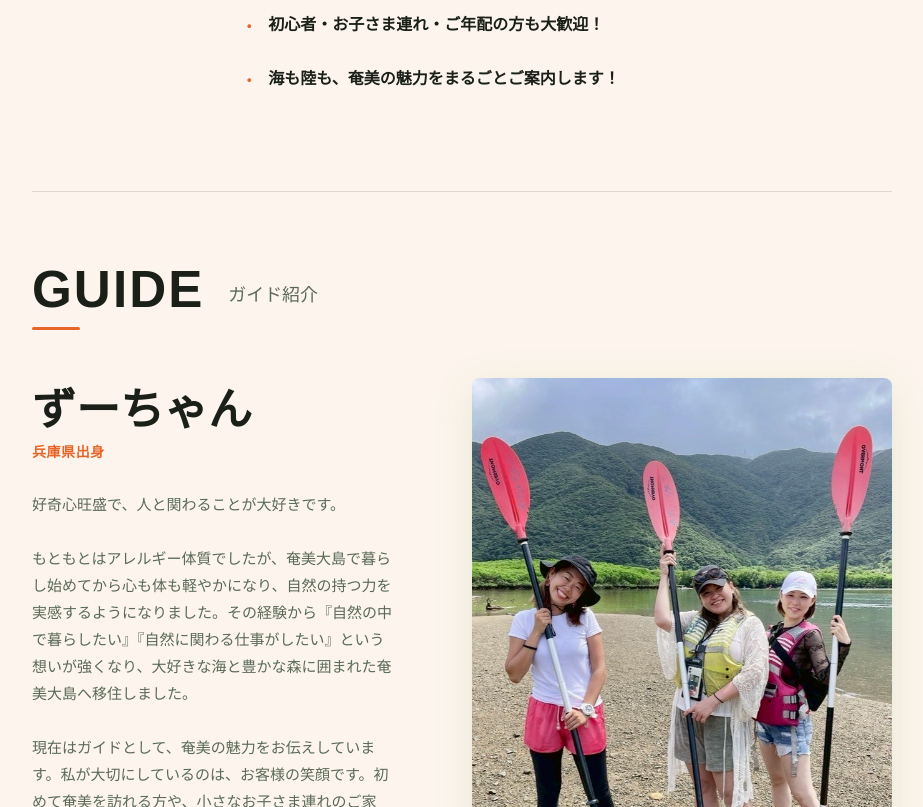
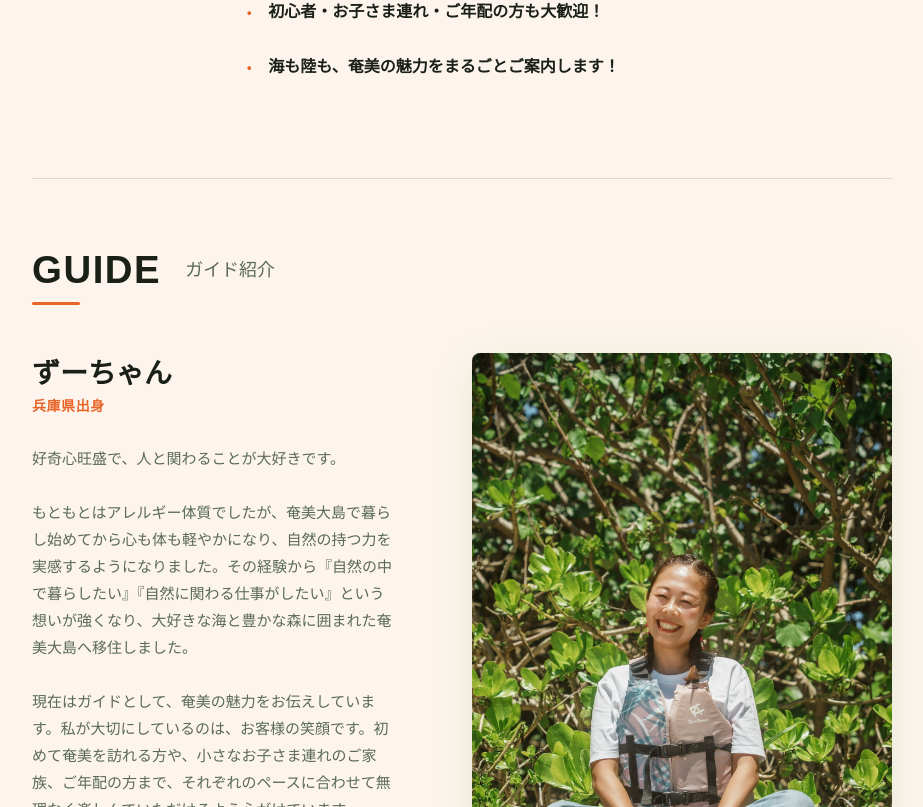
Before and after one commit to ikucha-portfolio/amami-guide-redesign, a React (Vite) app: page / in a window 1280 px wide. Shown: the part 1993-2800 px from the top of the page, without its empty margins (178-1101 px from the left). Built offline with nearby package versions, Linux system fonts and the light colour scheme.

Commit message:
各セクションタイトル・ガイド紹介の名前サイズを調整

```diff
--- a/src/components/Guide.jsx
+++ b/src/components/Guide.jsx
@@ -171,8 +171,8 @@ export default function Guide() {
     margin: "0 0 4px",
     fontFamily: "'Noto Sans JP', sans-serif",
     fontSize: isMobile
-                    ? "30px"
-                    : "clamp(28px, 3.5vw, 44px)",
+  ? "22px"
+  : "clamp(22px, 2.3vw, 28px)",
     fontWeight: 700,
     lineHeight: 1.3,
     color: C.text,
@@ -243,8 +243,6 @@ export default function Guide() {
               display: "flex",
               justifyContent: "flex-start",
               marginTop: isMobile ? "48px" : "64px",
-              paddingTop: isMobile ? "28px" : "32px",
-              borderTop: "1px solid rgba(62, 45, 33, 0.15)",
             }}
           >
             <a
--- a/src/siteData.js
+++ b/src/siteData.js
@@ -378,7 +378,7 @@ export const GUIDE = {
     "海も陸も、奄美の魅力をまるごとご案内します！"
   ],
 
-  image: "/images/guide.jpeg",
+  image: "/images/guide1.jpeg",
 
   forestImage: "/images/guide-sub.jpg",
 };
--- a/src/styles/designSystem.js
+++ b/src/styles/designSystem.js
@@ -27,7 +27,7 @@ export const SECTION_TITLE_ROW = {
 
 export const SECTION_TITLE = {
   fontFamily: "'Cabin', sans-serif",
-  fontSize: "clamp(32px, 4vw, 56px)",
+  fontSize: "clamp(28px, 3vw, 44px)",
   fontWeight: 700,
   letterSpacing: "0.04em",
   lineHeight: 1,
```
Lines whose indentation alone changed are shown as unchanged.
